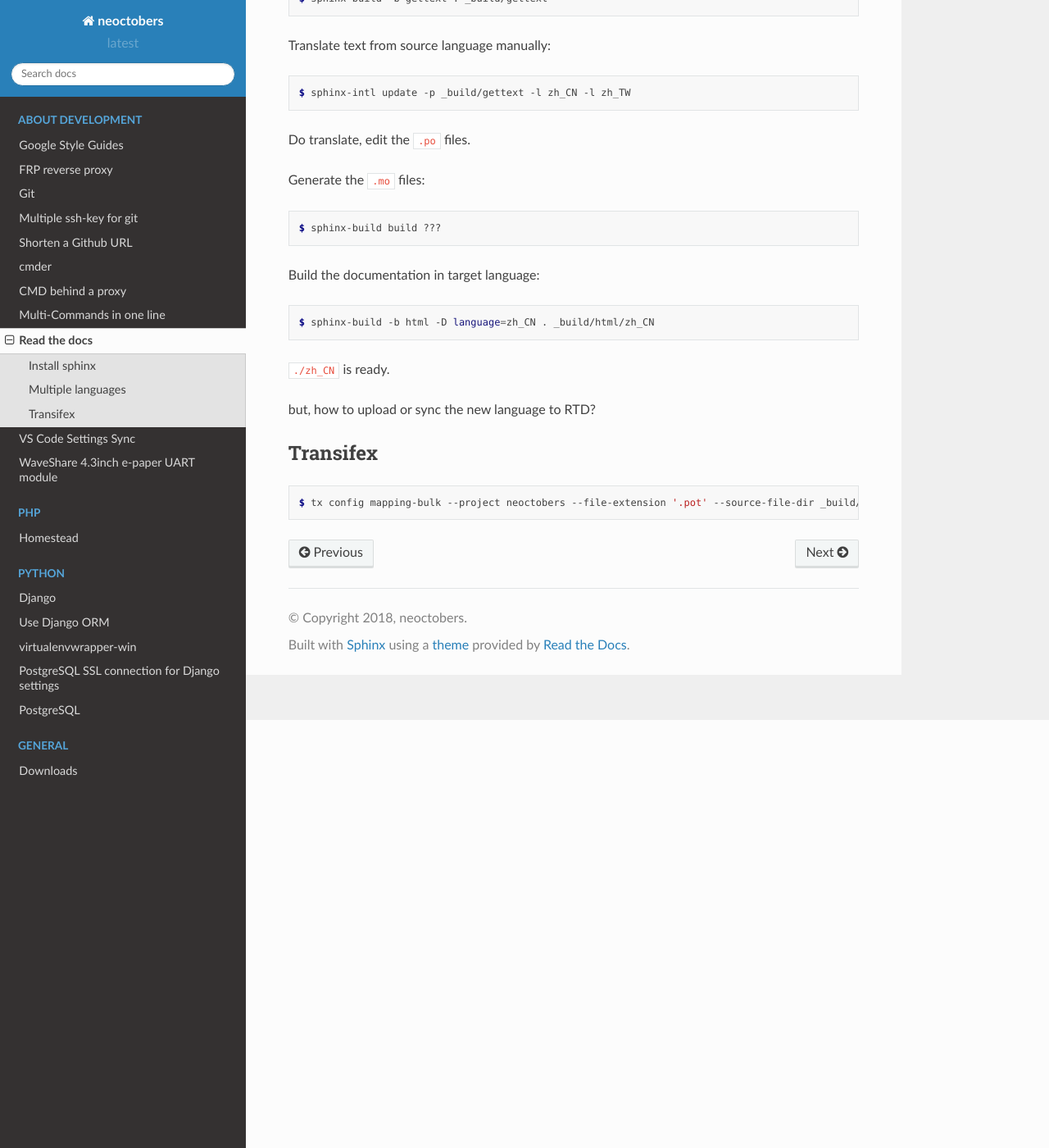
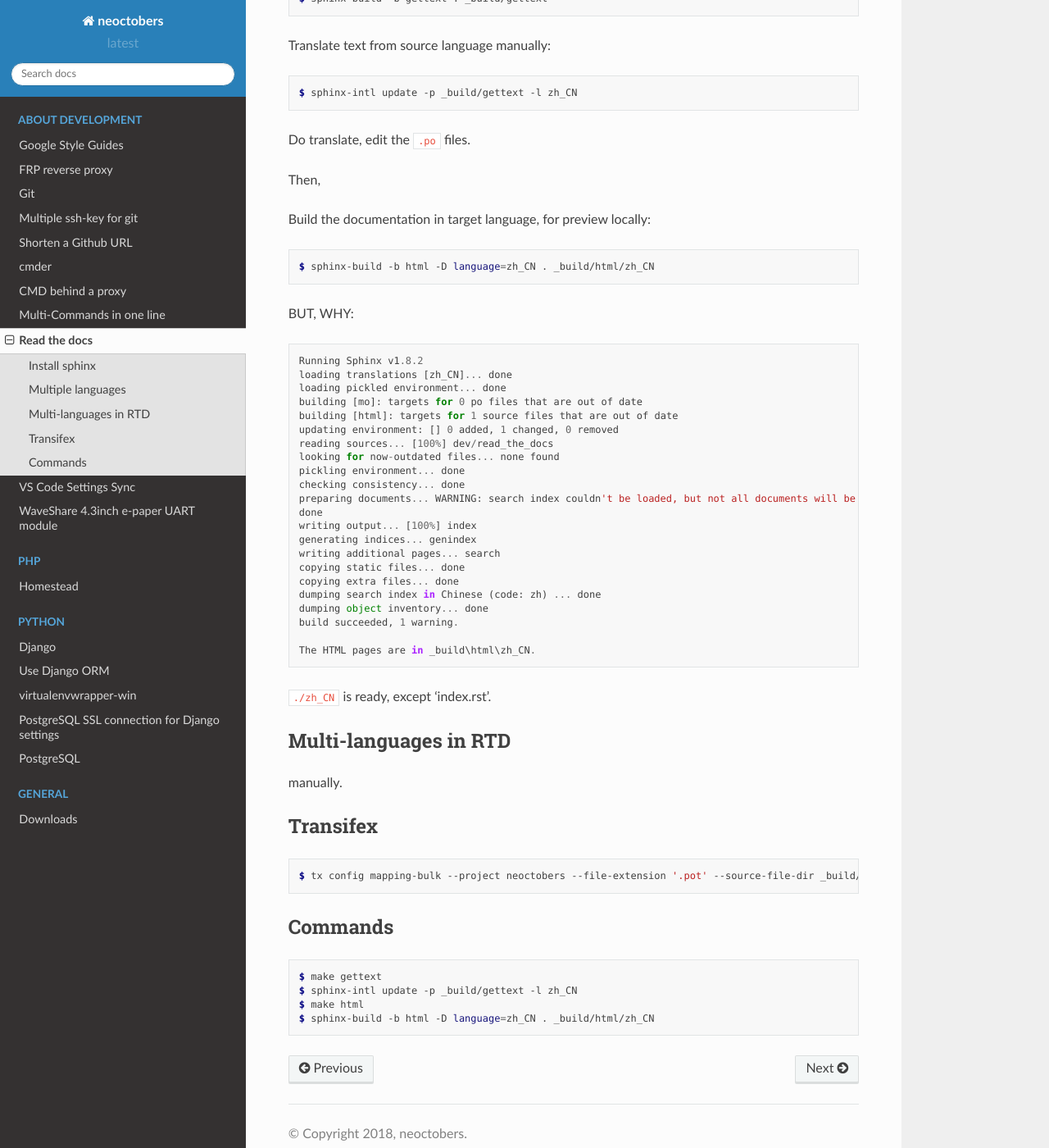
Before and after one commit to neoctobers/records, a Sphinx documentation site: the page built from docs/dev/read_the_docs.rst, in a window 1280 px wide and 1400 px high, scrolled down 522 px. Shown: the whole window at 82% size. Built offline with Sphinx 7.4.7 and the Read the Docs theme 2.0.0, drawn with Linux system fonts in a browser that asks for light colours.

Commit message:
some translation

```diff
--- a/docs/dev/read_the_docs.rst
+++ b/docs/dev/read_the_docs.rst
@@ -29,26 +29,52 @@ Translate text from source language manually:
 
 .. code-block:: console
 
-    $ sphinx-intl update -p _build/gettext -l zh_CN -l zh_TW
+    $ sphinx-intl update -p _build/gettext -l zh_CN
 
 Do translate, edit the ``.po`` files.
 
+Then,
 
-Generate the ``.mo`` files:
-
-.. code-block:: console
-
-    $ sphinx-build build ???
-
-Build the documentation in target language:
+Build the documentation in target language, for preview locally:
 
 .. code-block:: console
 
     $ sphinx-build -b html -D language=zh_CN . _build/html/zh_CN
 
-``./zh_CN`` is ready.
 
-but, how to upload or sync the new language to RTD?
+BUT, WHY::
+
+    Running Sphinx v1.8.2
+    loading translations [zh_CN]... done
+    loading pickled environment... done
+    building [mo]: targets for 0 po files that are out of date
+    building [html]: targets for 1 source files that are out of date
+    updating environment: [] 0 added, 1 changed, 0 removed
+    reading sources... [100%] dev/read_the_docs
+    looking for now-outdated files... none found
+    pickling environment... done
+    checking consistency... done
+    preparing documents... WARNING: search index couldn't be loaded, but not all documents will be built: the index will be incomplete.
+    done
+    writing output... [100%] index
+    generating indices... genindex
+    writing additional pages... search
+    copying static files... done
+    copying extra files... done
+    dumping search index in Chinese (code: zh) ... done
+    dumping object inventory... done
+    build succeeded, 1 warning.
+
+    The HTML pages are in _build\html\zh_CN.
+
+
+``./zh_CN`` is ready, except 'index.rst'.
+
+
+Multi-languages in RTD
+----------------------
+
+manually.
 
 
 Transifex
@@ -57,3 +83,15 @@ Transifex
 .. code-block:: console
 
     $ tx config mapping-bulk --project neoctobers --file-extension '.pot' --source-file-dir _build/gettext --source-lang en --type PO --expression 'locale/<lang>/LC_MESSAGES/{filepath}/{filename}.po' --execute
+
+
+
+Commands
+--------
+
+.. code-block:: console
+
+    $ make gettext
+    $ sphinx-intl update -p _build/gettext -l zh_CN
+    $ make html
+    $ sphinx-build -b html -D language=zh_CN . _build/html/zh_CN
```
Also changed, not shown: docs/dev/frp.rst (+5 -7 lines), 11 other files.
